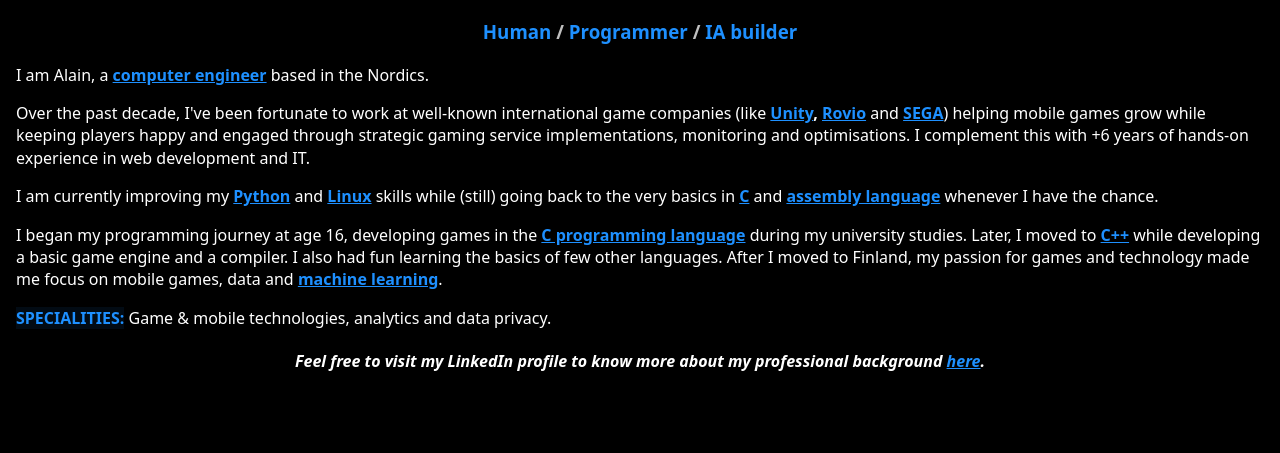
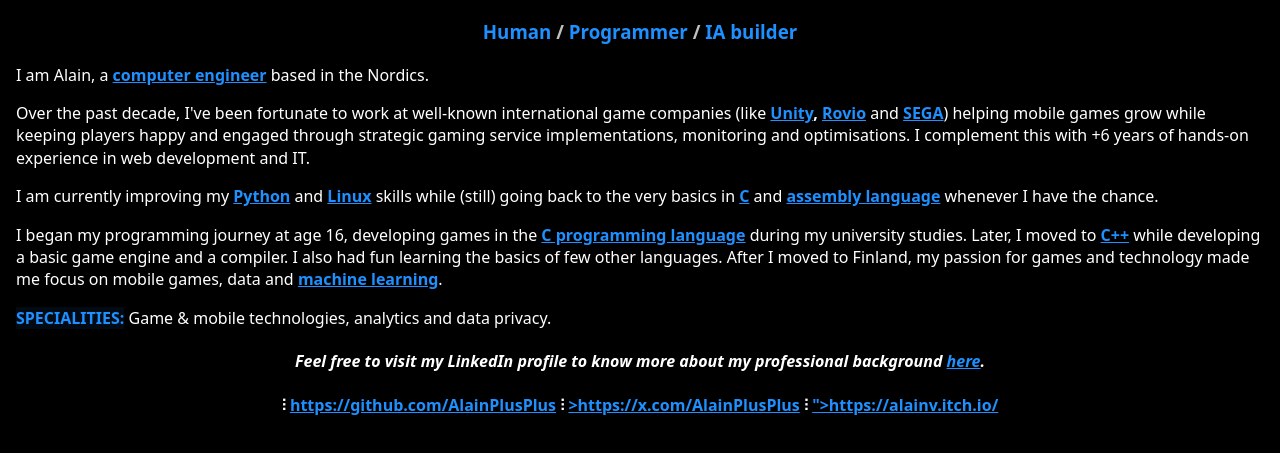
Before and after one commit to AlainPlusPlus/AlainPlusPlus.github.io, a plain HTML site: page index.html in a window 1280 px wide. Shown: the part 85-538 px from the top of the page. Drawn offline with Linux system fonts and the light colour scheme.

Commit message:
Add social media links

```diff
--- a/index.html
+++ b/index.html
@@ -67,6 +67,7 @@
   <p>I began my programming journey at age 16, developing games in the <b><a href="https://en.wikipedia.org/wiki/C_(programming_language)">C programming language</a></b> during my university studies. Later, I moved to <b><a href="https://en.wikipedia.org/wiki/C%2B%2B">C++</a></b> while developing a basic game engine and a compiler. I also had fun learning the basics of few other languages. After I moved to Finland, my passion for games and technology made me focus on mobile games, data and <b><a href="https://en.wikipedia.org/wiki/Machine_learning">machine learning</a></b>.
 	<p><span class="highlight">SPECIALITIES:</span> Game & mobile technologies, analytics and data privacy.</p>
 	<h4><i>Feel free to visit my LinkedIn profile to know more about my professional background <a href="https://www.linkedin.com/in/alainvi">here</a>.</i></h4>
+	<h4>⫶ <a href="GITHUB" target="_blank" rel="noreferrer noopener">https://github.com/AlainPlusPlus</a> ⫶ <a href="X" target="_blank" rel="noreferrer noopener">>https://x.com/AlainPlusPlus</a> ⫶ <a href="ITCH.IO target="_blank" rel="noreferrer noopener">">https://alainv.itch.io/</a></h4>
   </body>
 
 </html>
```
